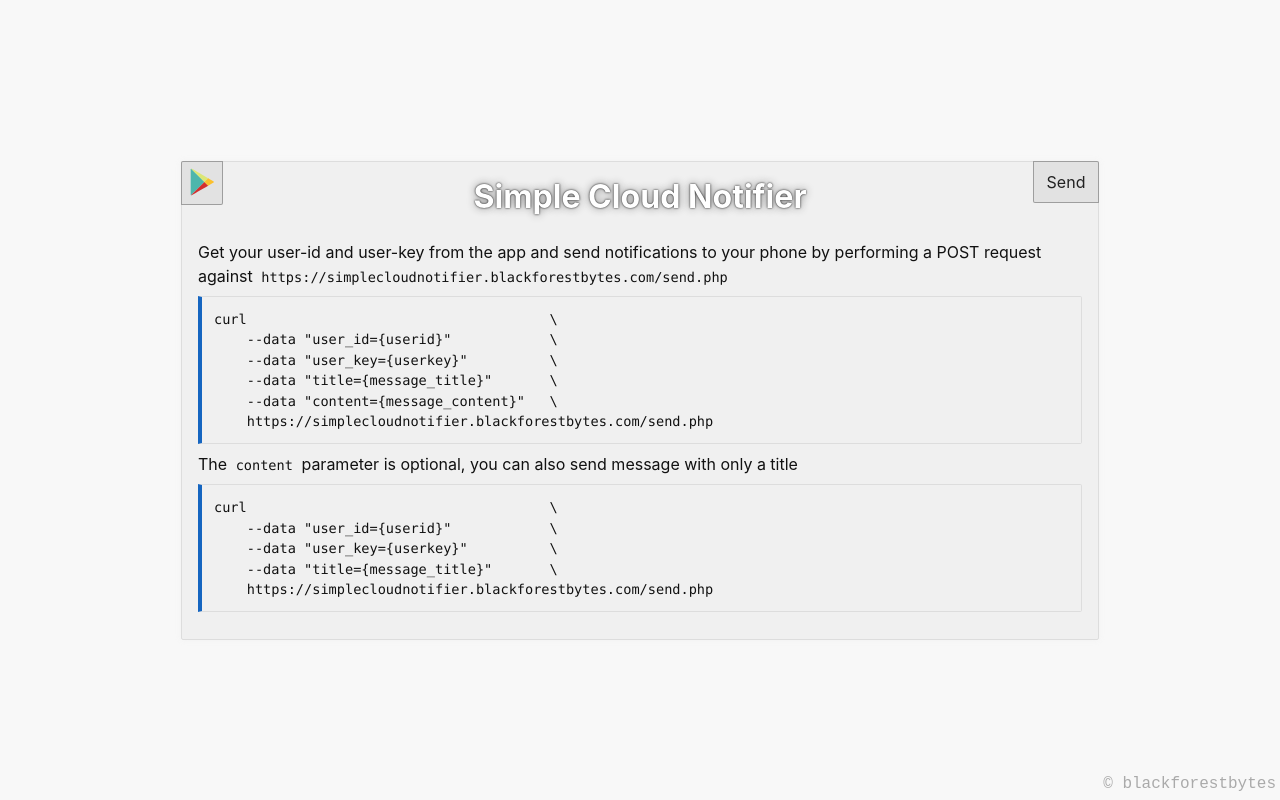
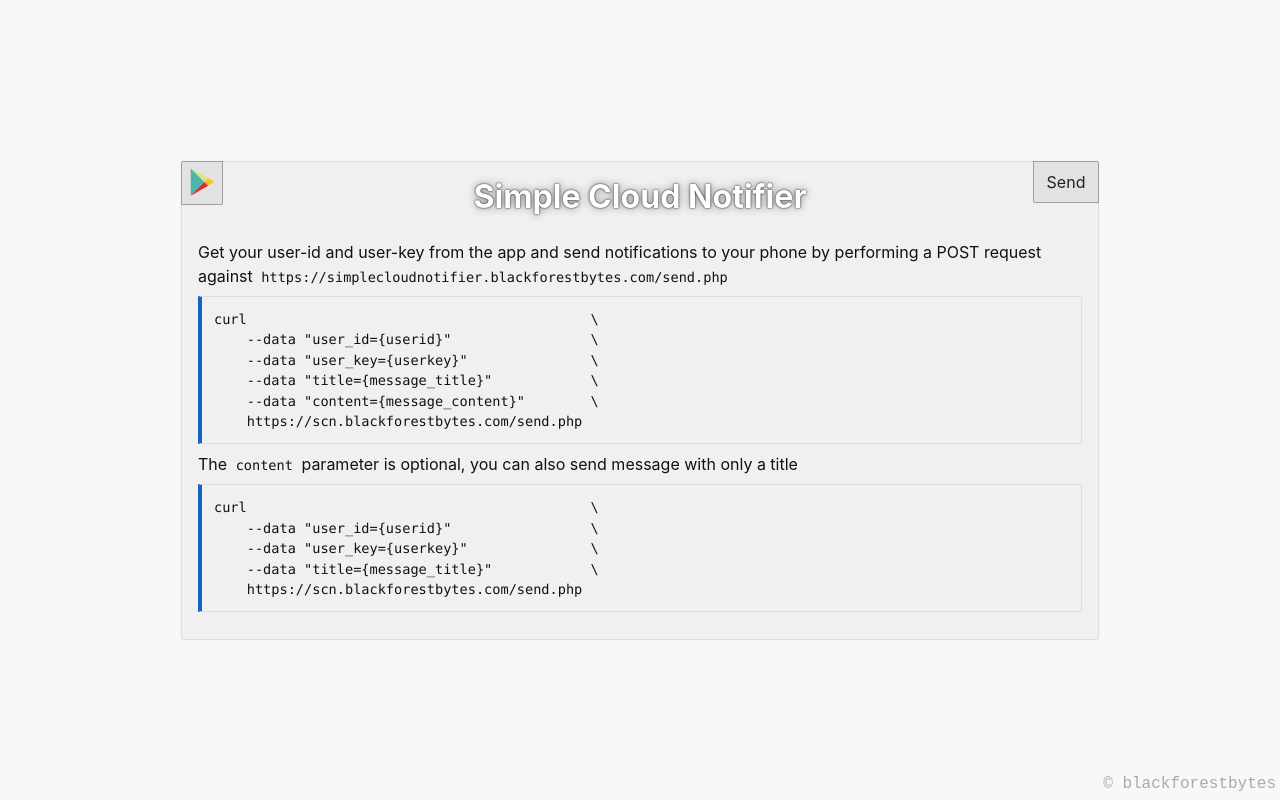
Before and after one commit to Mikescher/SimpleCloudNotifier, a PHP site: page /index_api.php in a window 1280 px wide. Run offline with PHP 8.4, Linux system fonts and the light colour scheme.

Commit message:
url change

```diff
--- a/web/index.php
+++ b/web/index.php
@@ -2,6 +2,7 @@
 <html lang="en">
 <head>
 	<meta charset="utf-8">
+    <title>Simple Cloud Notifications</title>
 	<link rel="stylesheet" href="/css/toastify.min.css"/>
 	<link rel="stylesheet" href="/css/mini-default.min.css">
 	<!--<link rel="stylesheet" href="/css/mini-nord.min.css">-->
--- a/web/index_api.php
+++ b/web/index_api.php
@@ -3,39 +3,36 @@
 <head>
 	<meta charset="utf-8">
 	<link rel="stylesheet" href="/css/mini-default.min.css">
+    <title>Simple Cloud Notifications - API</title>
     <!--<link rel="stylesheet" href="/css/mini-nord.min.css">-->
     <!--<link rel="stylesheet" href="/css/mini-dark.min.css">-->
 	<link rel="stylesheet" href="/css/style.css">
 	<meta name="viewport" content="width=device-width, initial-scale=1">
 </head>
 <body>
-
-
 	<form id="mainpnl">
-
         <a href="https://play.google.com/store/apps/details?id=com.blackforestbytes.simplecloudnotifier" class="button bordered" id="tl_link"><span class="icn-google-play"></span></a>
         <a href="/index.php" class="button bordered" id="tr_link">Send</a>
 
 		<h1>Simple Cloud Notifier</h1>
 
         <p>Get your user-id and user-key from the app and send notifications to your phone by performing a POST request against <code>https://simplecloudnotifier.blackforestbytes.com/send.php</code></p>
-        <pre>curl                                     \
-    --data "user_id={userid}"            \
-    --data "user_key={userkey}"          \
-    --data "title={message_title}"       \
-    --data "content={message_content}"   \
-    https://simplecloudnotifier.blackforestbytes.com/send.php</pre>
+        <pre>curl                                          \
+    --data "user_id={userid}"                 \
+    --data "user_key={userkey}"               \
+    --data "title={message_title}"            \
+    --data "content={message_content}"        \
+    https://scn.blackforestbytes.com/send.php</pre>
     <p>The <code>content</code> parameter is optional, you can also send message with only a title</p>
-        <pre>curl                                     \
-    --data "user_id={userid}"            \
-    --data "user_key={userkey}"          \
-    --data "title={message_title}"       \
-    https://simplecloudnotifier.blackforestbytes.com/send.php</pre>
+        <pre>curl                                          \
+    --data "user_id={userid}"                 \
+    --data "user_key={userkey}"               \
+    --data "title={message_title}"            \
+    https://scn.blackforestbytes.com/send.php</pre>
     </form>
 
 	<div id="copyinfo">
 		<a href="https://www.blackforestbytes.com">&#169; blackforestbytes</a>
 	</div>
-
 </body>
 </html>
--- a/web/index_sent.php
+++ b/web/index_sent.php
@@ -2,6 +2,7 @@
 <html lang="en">
 <head>
 	<meta charset="utf-8">
+    <title>Simple Cloud Notifications</title>
 	<link rel="stylesheet" href="/css/mini-default.min.css">
 	<!--<link rel="stylesheet" href="/css/mini-nord.min.css">-->
 	<!--<link rel="stylesheet" href="/css/mini-dark.min.css">-->
```
Also changed, not shown: 1 other file.
